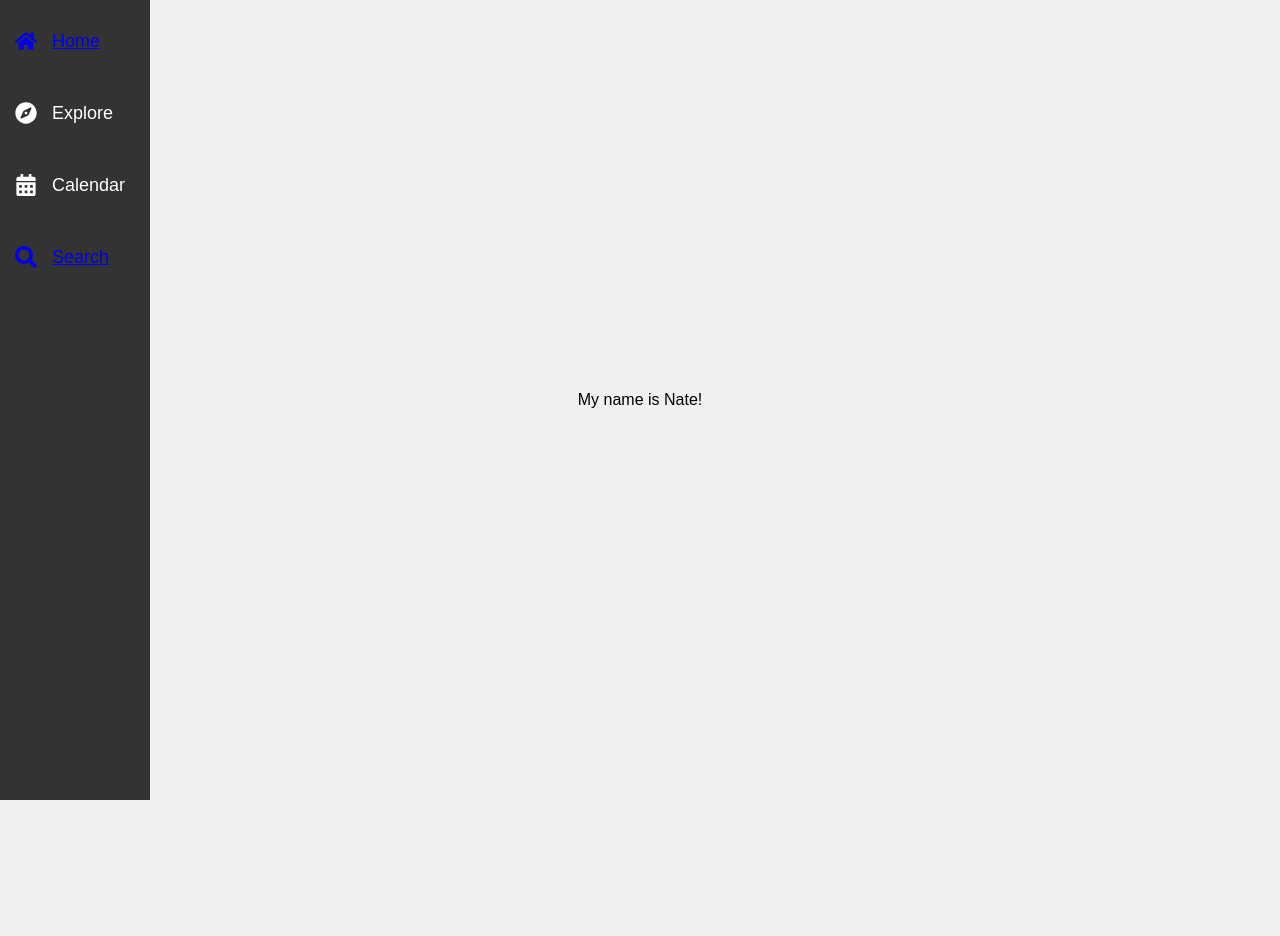
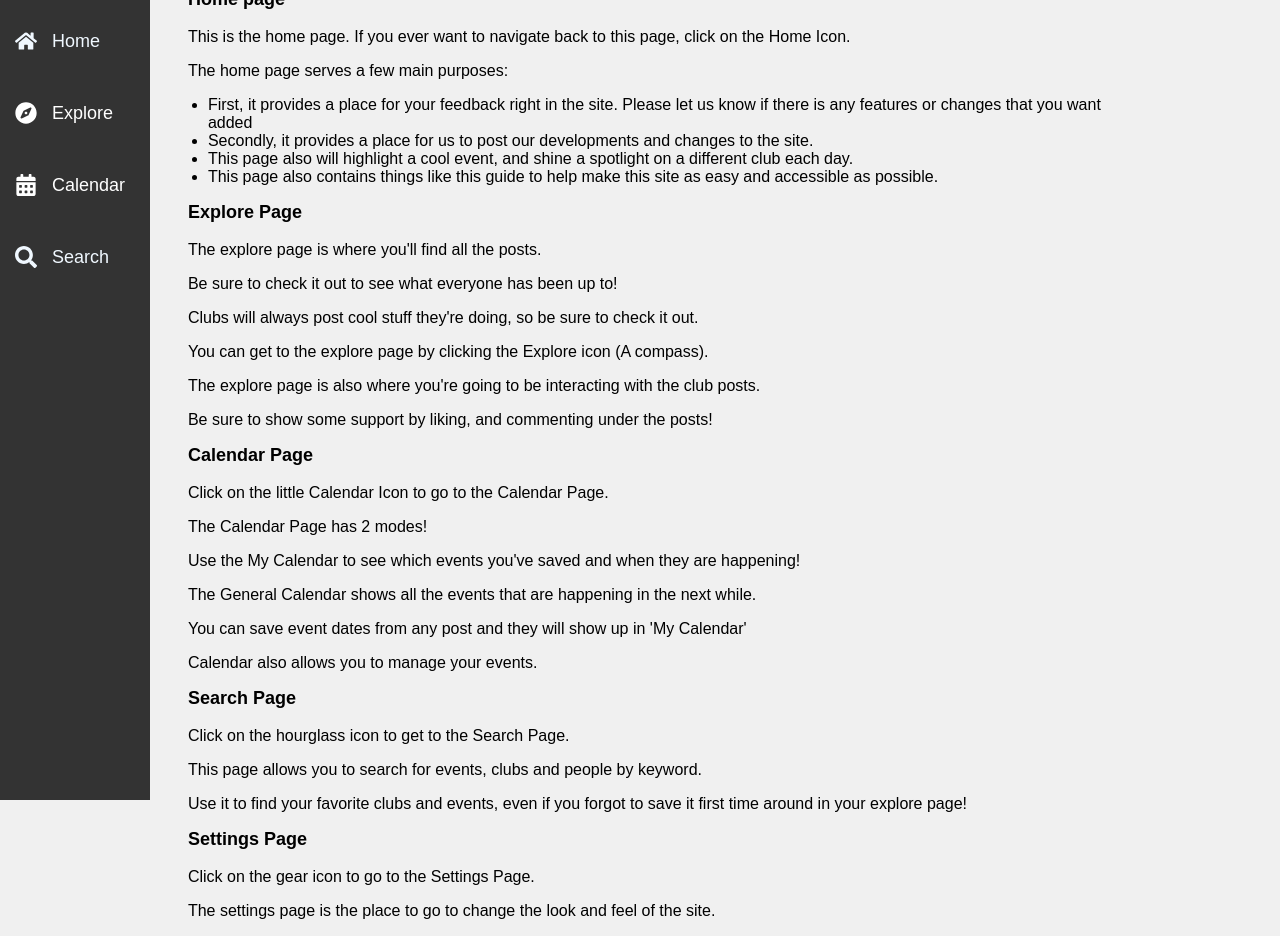
Before and after one commit to P0k3rf4ce/UTMClubHub, a React (Create React App) app: page / in a window 1280 px wide. Shown: the top 936 px of the page. Before the commit the page ends 800 px from the top, so only its background shows below. Built offline with nearby package versions, Linux system fonts and the light colour scheme.

Commit message:
Implemented A Basic Home Page
- Added a simple home page
- contains a guide for how users can navigate the site
- explains who founded / maintains the site
- Continued work on implementing the different pages of the site
- renames alias /Page1 to /Home so the url doesn't look as goofy

```diff
--- a/src/App.js
+++ b/src/App.js
@@ -6,7 +6,7 @@ import Search from "./User Interface/Search";
 
 // New imports
 import { HashRouter, Routes, Route } from "react-router-dom";
-import Page1 from "./User Interface/Page1";
+import Home from "./User Interface/Home";
 import Page2 from "./User Interface/Page2";
 
 export default function App() {
@@ -48,7 +48,7 @@ export default function App() {
   return(
     <HashRouter>
       <Routes>
-        <Route path='/' element={<Page1></Page1>}></Route>
+        <Route path='/' element={<Home></Home>}></Route>
         <Route path='/Page2' element={<Page2></Page2>}></Route>
       </Routes>
     </HashRouter>
--- /dev/null
+++ b/src/User Interface/Home.css
@@ -0,0 +1,21 @@
+.mainheader{
+    margin-top: 3%;
+    color: black;
+    font-size: 300%;
+}
+
+.mainsection{
+    margin-top: 5%;
+    margin-left: 3%;
+    position: relative;
+}
+
+.quickstart{
+    margin-top: 0%;
+    color: darkgreen;
+    font-size: 200%;
+}
+
+.subquick{
+    margin-top: 0%;
+}
--- /dev/null
+++ b/src/User Interface/Home.js
@@ -0,0 +1,54 @@
+import react from "react";
+import Navbar from "./Navbar";
+import "./Home.css";
+
+
+export default function Home(){
+    return(
+        <div>
+            <div>
+                <Navbar/>
+            </div>
+            <div className="mainsection">
+                    <h1 className="mainheader">Welcome to the UTM Club Hub!</h1>
+                    <p>This is the best place to see all events on campus, meet new people and try new things!</p>
+                    <p>What are you waiting for? Check out the Calendar page to see what's going on today on campus!</p>
+                    <h2 className="quickstart">Quick Start Guide</h2>
+                    <h3>Home page</h3>
+                    <p>This is the home page. If you ever want to navigate back to this page, click on the Home Icon.</p>
+                    <p>The home page serves a few main purposes:</p>
+                    <ul>
+                        <li>First, it provides a place for your feedback right in the site. Please let us know if there is any features or changes that you want added</li>
+                        <li>Secondly, it provides a place for us to post our developments and changes to the site.</li>
+                        <li>This page also will highlight a cool event, and shine a spotlight on a different club each day.</li>
+                        <li>This page also contains things like this guide to help make this site as easy and accessible as possible.</li>
+                    </ul>
+                    <h3>Explore Page</h3>
+                    <p>The explore page is where you'll find all the posts.</p>
+                    <p>Be sure to check it out to see what everyone has been up to!</p>
+                    <p>Clubs will always post cool stuff they're doing, so be sure to check it out.</p>
+                    <p>You can get to the explore page by clicking the Explore icon (A compass).</p>
+                    <p>The explore page is also where you're going to be interacting with the club posts.</p>
+                    <p>Be sure to show some support by liking, and commenting under the posts!</p>
+                    <h3>Calendar Page</h3>
+                    <p>Click on the little Calendar Icon to go to the Calendar Page.</p>
+                    <p>The Calendar Page has 2 modes!</p>
+                    <p>Use the My Calendar to see which events you've saved and when they are happening!</p>
+                    <p>The General Calendar shows all the events that are happening in the next while.</p>
+                    <p>You can save event dates from any post and they will show up in 'My Calendar'</p>
+                    <p>Calendar also allows you to manage your events.</p>
+                    <h3>Search Page</h3>
+                    <p>Click on the hourglass icon to get to the Search Page.</p>
+                    <p>This page allows you to search for events, clubs and people by keyword.</p>
+                    <p>Use it to find your favorite clubs and events, even if you forgot to save it first time around in your explore page!</p>
+                    <h3>Settings Page</h3>
+                    <p>Click on the gear icon to go to the Settings Page.</p>
+                    <p>The settings page is the place to go to change the look and feel of the site.</p>
+                    <p>Feel free to try different color and accessiblility settings to make this site work better for you!</p>
+                    <h3>Account Page</h3>
+                    <p>Click on the person icon to go to the Account Page.</p>
+                    <p>Here you can logout of the app, or manage any of your account permissions.</p>
+            </div>
+        </div>
+    )
+}
--- a/src/User Interface/Navbar.css
+++ b/src/User Interface/Navbar.css
@@ -88,3 +88,24 @@
 .toggle-button:hover {
   background-color: #444; /* Slight background change on hover */
 }
+
+
+a:link {
+  text-decoration: none;
+  color:aliceblue;
+}
+
+a:visited {
+  text-decoration: none;
+  color:aliceblue;
+}
+
+a:hover {
+  text-decoration: underline;
+  color:aliceblue;
+}
+
+a:active {
+  text-decoration: underline;
+  text-decoration: aliceblue;
+}
--- a/src/User Interface/Navbar.js
+++ b/src/User Interface/Navbar.js
@@ -11,7 +11,7 @@ export default function Navbar() {
   return (
     <div className="sidebar">
       <ul className="nav-list">
-        <Link to="/">
+        <Link className="a"to="/">
         <li className="nav-item">
           <FaHome className="nav-icon" />
           <span className="nav-text">Home</span>
@@ -25,7 +25,7 @@ export default function Navbar() {
           <FaCalendarAlt className="nav-icon" />
           <span className="nav-text">Calendar</span>
         </li>
-        <Link to="/Page2">
+        <Link className="a" to="/Page2">
         <li className="nav-divider-item">
           <FaSearch className="nav-icon" />
           <span className="nav-text">Search</span>
--- a/src/User Interface/Page1.js
+++ /dev/null
@@ -1,19 +0,0 @@
-import react from "react";
-import Navbar from "./Navbar";
-import Post from "./Post";
-import postData from './test/fake_posts.json';
-
-export default function Page1(){
-    return(
-        <div>
-            <div>
-                <Navbar/>
-            </div>
-            <div className="row">
-                <div className="post-section">
-                    <p>My name is Nate!</p>
-                </div>
-            </div>
-        </div>
-    )
-}
```
